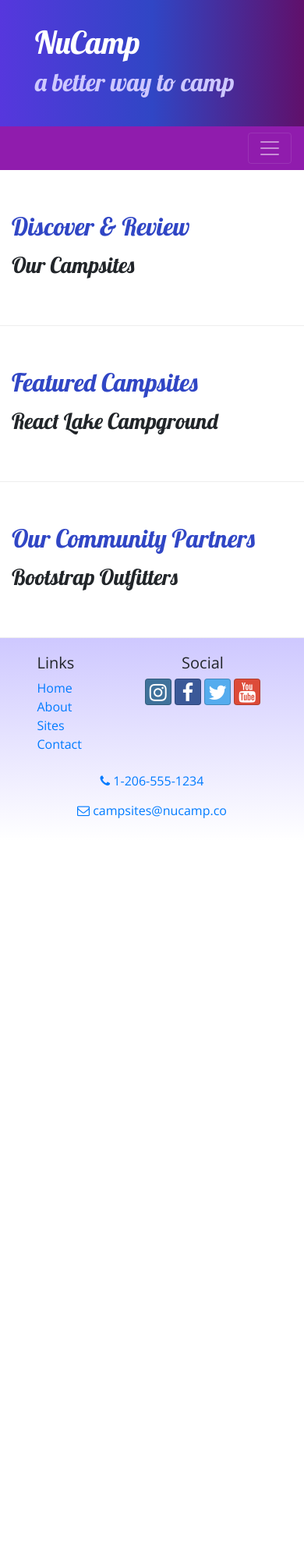
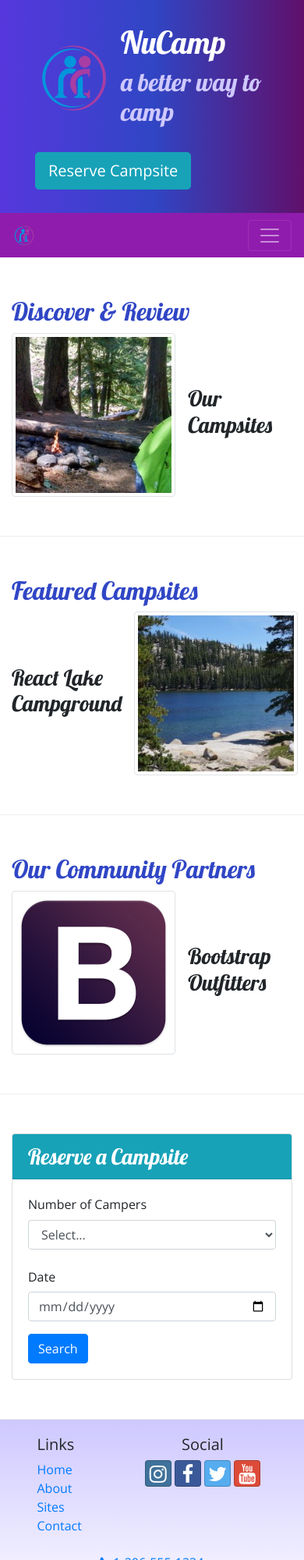
Before and after one commit to samanthatarrice/nucampsite, a website: page index.html in a window 390 px wide. Shown: the top 2000 px of the page at 78% size. Before the commit the page ends 1078 px from the top, so only its background shows below. Drawn offline with nearby package versions, Linux system fonts and the light colour scheme.

Commit message:
Add form and button to home page

```diff
--- a/index.html
+++ b/index.html
@@ -20,9 +20,15 @@
     <header class="jumbotron jumbotron-fluid">
         <div class="container">
             <div class="row">
+                <div class="col-4 col-sm-3 col-md-2 align-self-center">
+                    <img src="img/logo.png" class="image-fluid">
+                </div>
                 <div class="col">
                     <h1>NuCamp</h1>
                     <h2>a better way to camp</h2>
+                </div>
+                <div class="col-md-4 col-xl-2 mt-4">
+                    <button class="btn btn-info btn-lg"><a href="#reserveForm" class="text-nowrap text-white">Reserve Campsite</a></button>
                 </div>
             </div>
         </div>
@@ -30,7 +36,8 @@
 
     <nav class="navbar navbar-expand-sm navbar-dark sticky-top">
         <div class="container">
-            <button class="navbar-toggler ml-auto" type="button" data-toggle="collapse" data-target="#nucampNavbar"><span class="navbar-toggler-icon"></span></button>
+            <a href="#" class="navbar-brand"><img src="img/logo.png" height="30" width="30" alt=""></a>
+            <button class="navbar-toggler" type="button" data-toggle="collapse" data-target="#nucampNavbar"><span class="navbar-toggler-icon"></span></button>
             <div class="collapse navbar-collapse" id="nucampNavbar">
                 <ul class="navbar-nav">
                     <li class="nav-item active"><a href="#" class="nav-link"><i class="fa fa-home fa-lg"></i>Home</a></li>
@@ -48,8 +55,13 @@
                 <h2 class="text-sm-right">Discover & Review</h2>
             </div>
             <div class="col">
+                <div class="media">
+                    <img class="d-flex mr-3 img-thumbnail" src="img/breadcrumb-trail-thumb.jpg" alt="Breadcrumb Trail" />
+                    <div class="media-body align-self-center">
                         <h3>Our Campsites</h3>
                         <p class="d-none d-sm-block">Explore our growing database of curated campsites and leave your own reviews!</p>
+                    </div>
+                </div>
             </div>
         </div>
 
@@ -57,9 +69,12 @@
             <div class="col-sm-4 col-md-3">
                 <h2>Featured Campsites</h2>
             </div>
-            <div class="col">
+            <div class="col media">
+                <div class="media-body align-self-center">
                     <h3>React Lake Campground</h3>
                     <p class="d-none d-sm-block">Nestled in the foothills of the Chrome Mountains, this campground on the shores of the pristine React Lake is a favorite for fly fishers.</p>
+                </div>
+                <img src="img/react-lake-thumb.jpg" alt="React Lake Campground" class="img-thumbnail d-flex ml-3">
             </div>
         </div>
 
@@ -68,8 +83,50 @@
                 <h2 class="text-sm-right">Our Community Partners</h2>
             </div>
             <div class="col">
+                <div class="media">
+                    <img class="d-flex mr-3 img-thumbnail" src="img/bootstrap-thumb.png" alt="Bootstrap Outfitters" />
+                    <div class="media-body align-self-center">
                         <h3>Bootstrap Outfitters</h3>
         				<p class="d-none d-sm-block">Bootstrap Outfitters supplies you with gear you need at prices you can't beat.</p>
+                    </div>
+                </div>
+            </div>
+        </div>
+        <div class="row row-content">
+            <div class="col-sm-6 mx-auto">
+                <div class="card">
+                    <h3 class="card-header bg-info text-white">Reserve a Campsite</h3>
+
+                    <div class="card-body">
+                        <form action="" id="reserveForm">
+                            <div class="row form-group">
+                                <label for="numCampers" class="col-sm-6">Number of Campers</label>
+                                <div class="col">
+                                    <select name="numCampers" id="numCampers" class="form-control">
+                                        <option value="select">Select...</option>
+                                        <option value="1">1</option>
+                                        <option value="2">2</option>
+                                        <option value="3">3</option>
+                                        <option value="4">4</option>
+                                        <option value="5">5</option>
+                                        <option value="6">6</option>
+                                    </select>
+                                </div>
+                            </div>
+                            <div class="row form-group">
+                                <label class="col-form-label col-sm-6" for="date">Date</label>
+                                <div class="col-sm-6">
+                                    <input type="date" id="date" name="date" placeholder="date" class="form-control">
+                                </div>
+                            </div>
+                            <div class="row">
+                                <div class="col">
+                                    <button type="submit" class="btn btn-primary">Search</button>
+                                </div>
+                            </div>
+                        </form>
+                    </div>
+                </div>
             </div>
         </div>
     </div>
--- a/package.json
+++ b/package.json
@@ -14,6 +14,7 @@
     "lite-server": "^2.6.1"
   },
   "dependencies": {
+    "bootstrap": "^4.5.2",
     "bootstrap-social": "^5.1.1",
     "font-awesome": "^4.7.0",
     "jquery": "^3.5.1",
```
Also changed, not shown: aboutus.html (+9 -2 lines), contactus.html (+12 -10 lines), img/bootstrap-thumb.png (added), img/breadcrumb-trail-thumb.jpg (added), img/breadcrumb-trail.jpg (added), img/chrome-river-thumb.jpg (added), img/chrome-river.jpg (added), img/logo.png (added), img/react-lake-thumb.jpg (added), img/react-lake.jpg (added), 2 other files. Lines whose indentation alone changed are shown as unchanged.
